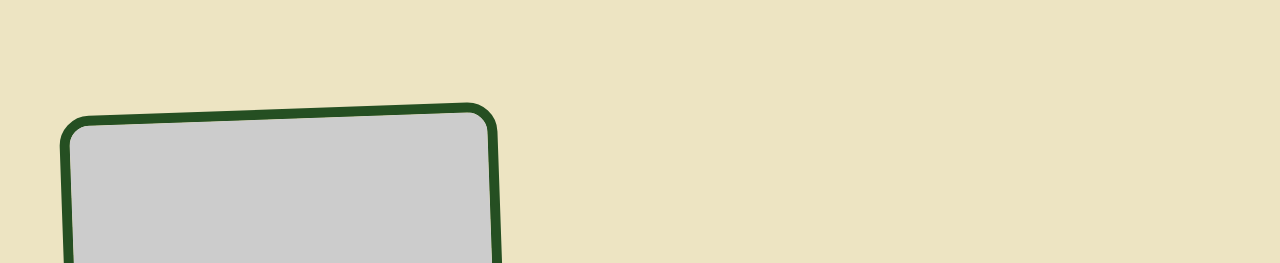
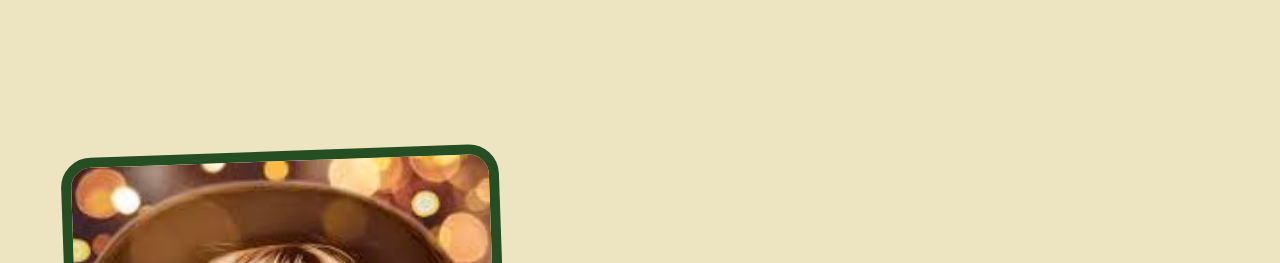
Before and after one commit to MinhTam116/myportfolio, a plain HTML site: page index.html in a window 1280 px wide. Shown: the part 60-323 px from the top of the page. Drawn offline with Linux system fonts and the light colour scheme; placeholder pictures from the web are drawn by us.

Commit message:
After Update

```diff
--- a/index.html
+++ b/index.html
@@ -30,7 +30,7 @@
             <div class="home-image">
                 <div class="image-frame">
                     <!-- Ảnh Profile của bạn -->
-                    <img src="https://via.placeholder.com/400x500" alt="Minh Tâm Profile">
+                    <img src="profile1.jpg" alt="Minh Tâm Profile">
                 </div>
             </div>
             <div class="home-content">
--- a/style.css
+++ b/style.css
@@ -203,7 +203,7 @@ body { font-family: 'Inter', sans-serif; background: var(--cream); color: #333;
     .core-three {
         grid-template-columns: 1fr;
     }
-}
+}git
 
 
 
```
Also changed, not shown: profile1.jpg (added).
